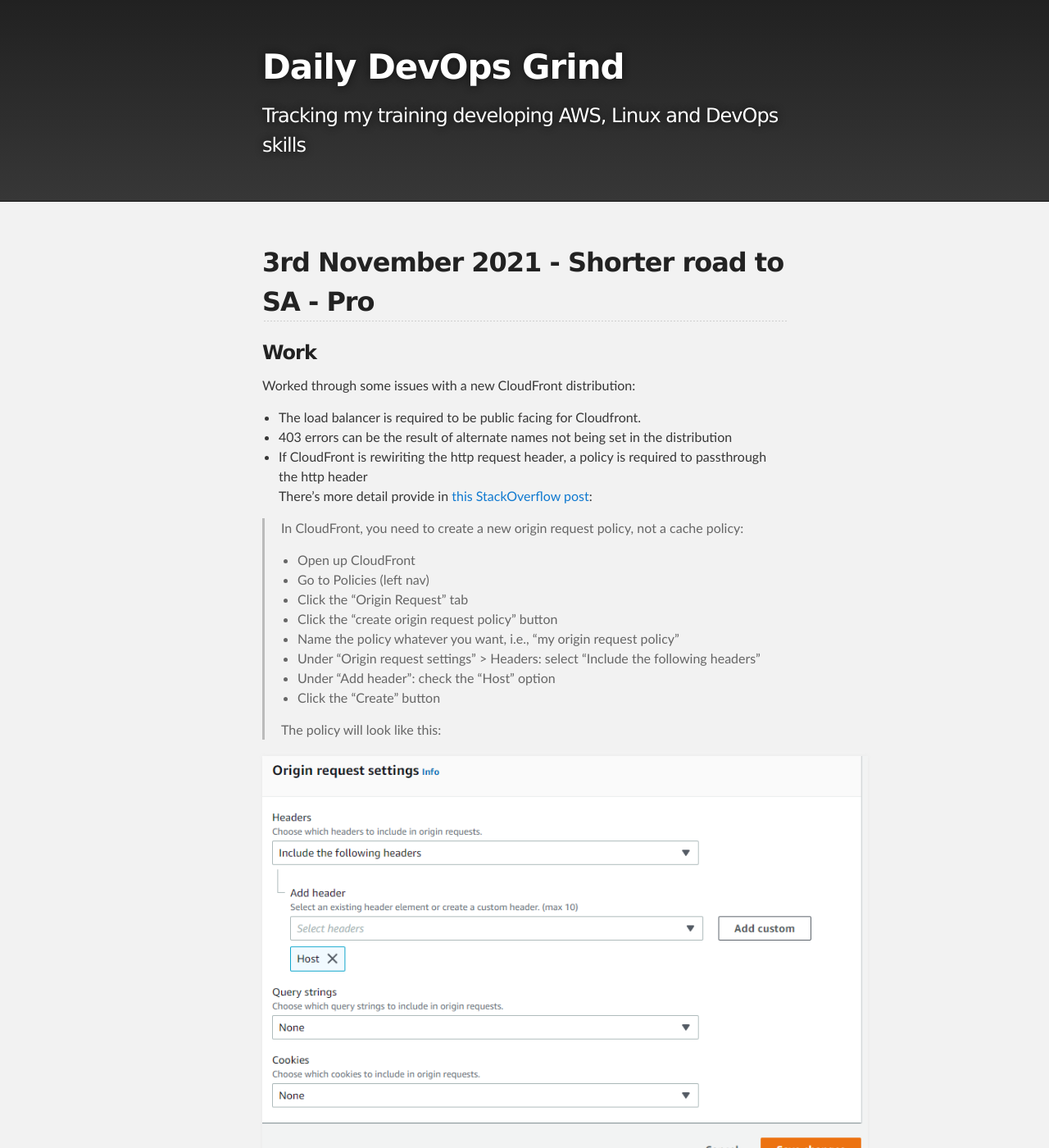
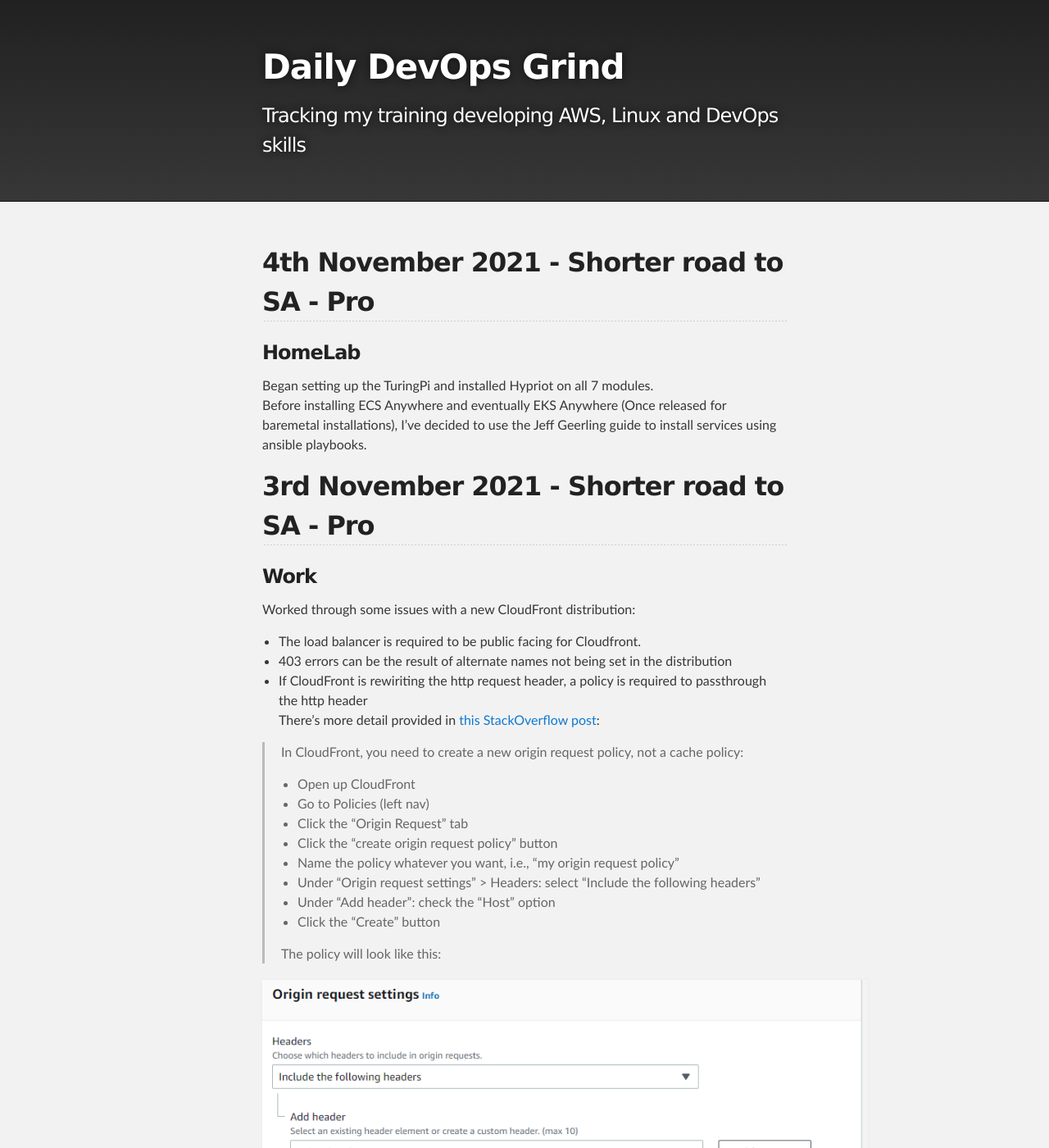
Before and after one commit to adamp-github/adamp-github.github.io, a Jekyll site: the page built from index.md, in a window 1280 px wide and 1400 px high. Shown: the whole window at 82% size. Built offline with Jekyll 4.4.1, drawn with Linux system fonts in a browser that asks for light colours; our own code applies the rules of GitHub Pages for plain Markdown files.

Commit message:
4th Nov Update

```diff
--- a/index.md
+++ b/index.md
@@ -1,3 +1,8 @@
+## 4th November 2021 - Shorter road to SA - Pro
+### HomeLab
+Began setting up the TuringPi and installed Hypriot on all 7 modules.
+Before installing ECS Anywhere and eventually EKS Anywhere (Once released for baremetal installations), I've decided to use the Jeff Geerling guide to install services using ansible playbooks.
+
 
 ## 3rd November 2021 - Shorter road to SA - Pro
 ### Work
@@ -5,7 +10,7 @@ Worked through some issues with a new CloudFront distribution:
 - The load balancer is required to be public facing for Cloudfront.
 - 403 errors can be the result of alternate names not being set in the distribution
 - If CloudFront is rewiriting the http request header, a policy is required to passthrough the http header
-There's more detail provide in [this StackOverflow post](https://stackoverflow.com/questions/69399672/how-to-have-an-aws-elb-forward-the-actual-host-name-to-the-target-group-instead):
+There's more detail provided in [this StackOverflow post](https://stackoverflow.com/questions/69399672/how-to-have-an-aws-elb-forward-the-actual-host-name-to-the-target-group-instead):
 
 
 >In CloudFront, you need to create a new origin request policy, not a cache policy:
```
